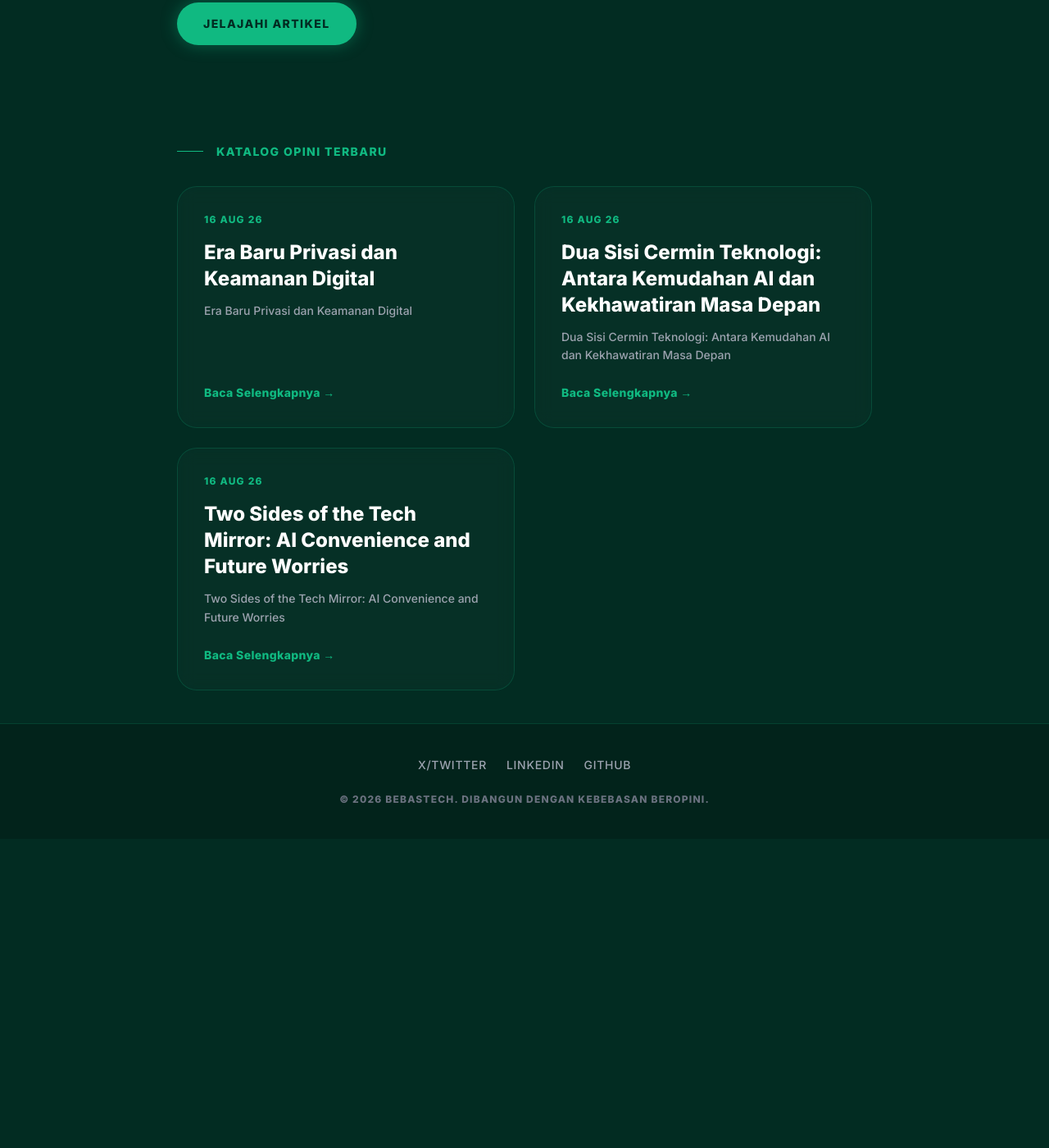
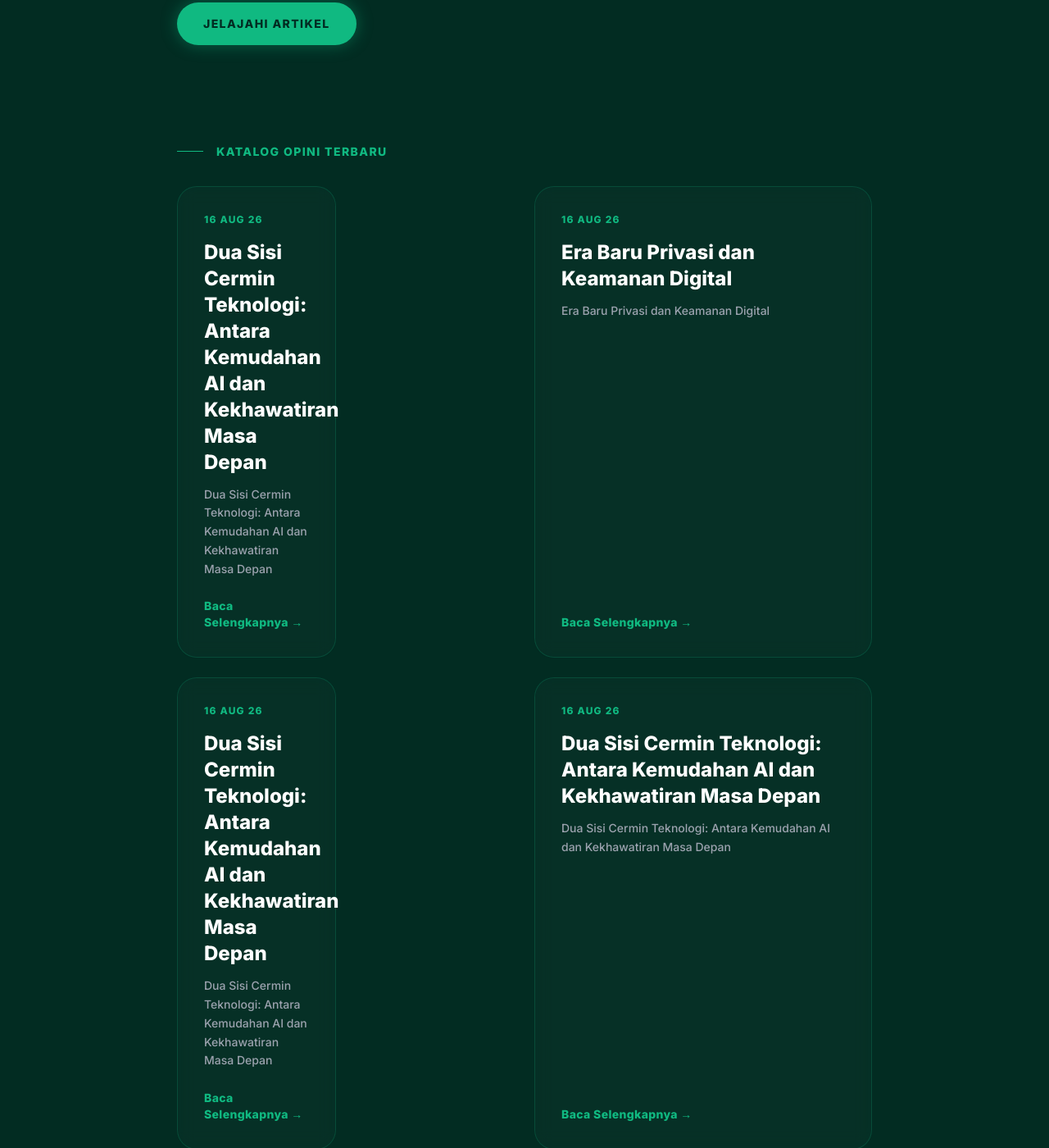
Before and after one commit to bebastech/bebastech.github.io, a Jekyll site: the page built from index.html, in a window 1280 px wide and 1400 px high, scrolled down 409 px. Shown: the whole window at 82% size. Built offline with Jekyll 4.4.1, drawn with Linux system fonts in a browser that asks for light colours; nearby versions of some CDN libraries; before the commit the page ends 1432 px from its top, so only the background shows below that.

Commit message:
Update index.html

```diff
--- a/index.html
+++ b/index.html
@@ -25,6 +25,25 @@
 
     <div class="grid md:grid-cols-2 gap-6">
         {% for post in site.posts %}
+        <div class="grid md:grid-cols-2 gap-6">
+    {% for post in site.posts %}
+    {% if post.lang == 'id' %}
+    <a href="{{ post.url }}" class="glass-panel p-8 rounded-3xl hover:-translate-y-2 hover:shadow-[0_10px_30px_rgba(16,185,129,0.15)] transition duration-500 group flex flex-col justify-between min-h-[250px]">
+        <div>
+            <div class="text-xs font-bold tracking-widest uppercase text-aksen mb-4">
+                {{ post.date | date: "%d %b %y" }}
+            </div>
+            <h3 class="text-2xl font-bold mb-3 text-white group-hover:text-aksen transition">{{ post.title }}</h3>
+            <p class="text-gray-400 text-sm font-medium leading-relaxed">{{ post.excerpt | strip_html | truncatewords: 20 }}</p>
+        </div>
+        <div class="mt-6 text-aksen font-bold text-sm tracking-wide group-hover:translate-x-2 transition-transform">
+            Baca Selengkapnya &rarr;
+        </div>
+    </a>
+    {% endif %}
+    {% endfor %}
+</div>
+
         <a href="{{ post.url }}" class="glass-panel p-8 rounded-3xl hover:-translate-y-2 hover:shadow-[0_10px_30px_rgba(16,185,129,0.15)] transition duration-500 group flex flex-col justify-between min-h-[250px]">
             <div>
                 <div class="text-xs font-bold tracking-widest uppercase text-aksen mb-4">
```
